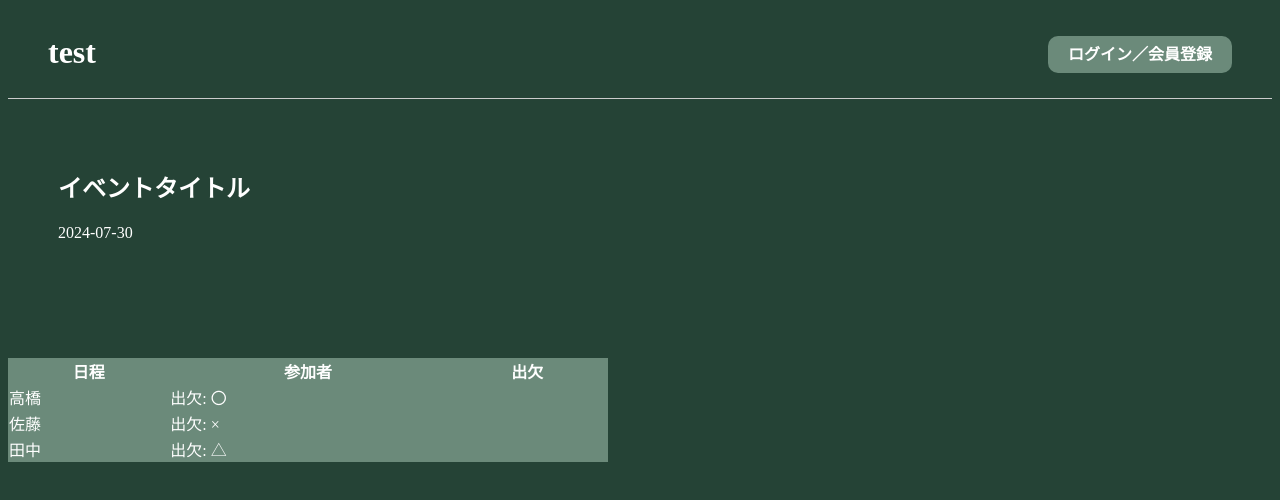
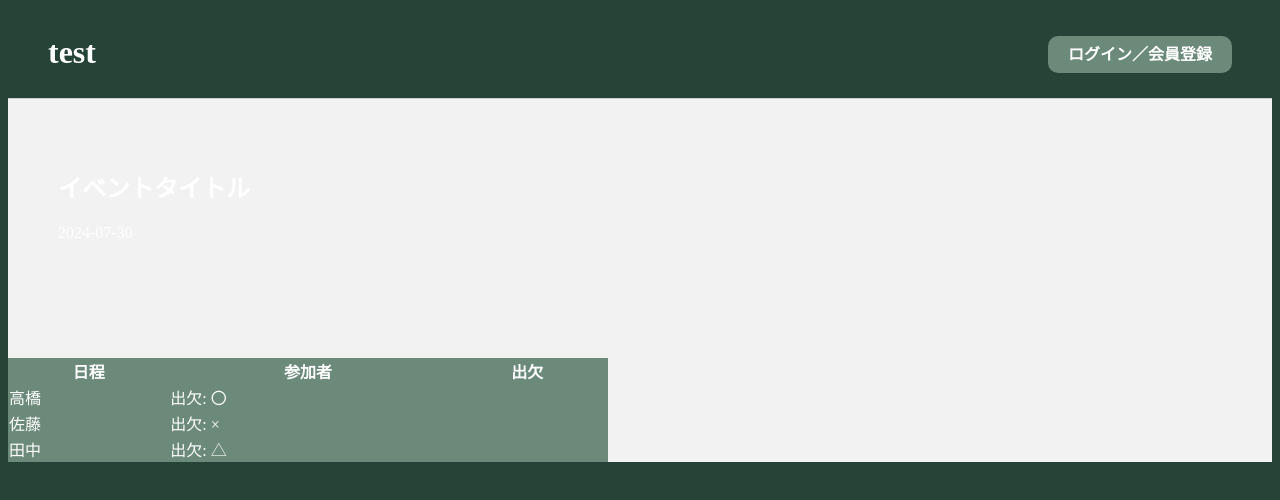
Before and after one commit to tomturner14/nomikaisan, a Next.js app: page /event/111 in a window 1280 px wide. Shown: the top 500 px of the page. Built offline with nearby package versions, Linux system fonts and the light colour scheme.

Commit message:
"背景食変更"

```diff
--- a/src/app/event/[id]/page.js
+++ b/src/app/event/[id]/page.js
@@ -19,7 +19,7 @@ const EventPage = () => {
   ];
 
   return (
-    <div>
+    <div className={styles.body}>
       <div className={styles.information}>
         <h2>{event.title}</h2>
         <p>{event.date}</p>
--- a/src/app/event/[id]/page.module.css
+++ b/src/app/event/[id]/page.module.css
@@ -1,3 +1,7 @@
+.body {
+  background-color: #f2f2f2;
+}
+
 .information {
   color: white;
   padding: 50px 0 100px 50px;
```
